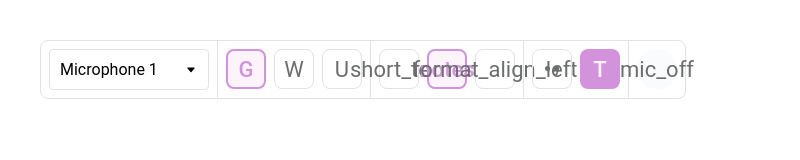
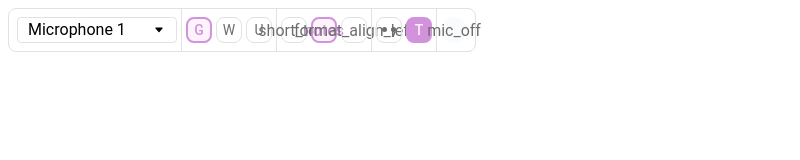
Before and after one commit to dRoskar/vokeeb, an Electron app: page index.html in a window 800 px wide. Drawn offline with Linux system fonts and the light colour scheme.

Commit message:
Adjust window size and refine UI element dimensions for improved layout and usability

```diff
--- a/main.js
+++ b/main.js
@@ -6,8 +6,8 @@ const { startSpeechRecognition } = require('./speechRecognition/googleUSM.js');
 let win = null
 const createWindow = () => {
   win = new BrowserWindow({
-    width: 1200,
-    height: 800,
+    width: 800,
+    height: 600,
     webPreferences: {
      preload: path.join(__dirname, 'preload.js'),
    }
--- a/style.css
+++ b/style.css
@@ -3,11 +3,11 @@
 }
 
 .container {
-  margin: 32px;
+  /* margin: 32px; */
   padding: 8px;
   border: 1px solid #e1e2e2;
   display: inline-flex;
-  gap: 8px;
+  gap: 4px;
   color: #6c6d6e;
   font-family: "Roboto", sans-serif;
   border-radius: 8px;
@@ -22,7 +22,7 @@
 
 select {
   margin: 0 !important;
-  padding: 10px 32px 10px 10px;
+  padding: 0px 32px 0px 10px;
   margin: 10px 0;
   border: 1px solid #e1e2e2;
   border-radius: 4px;
@@ -30,6 +30,7 @@ select {
   font-family: "Roboto", sans-serif;
   cursor: pointer;
   font-size: 16px;
+  line-height: 16px;
 
   max-width: 160px;
   text-overflow: ellipsis;
@@ -57,12 +58,12 @@ input[type="checkbox"] {
   border: 1px solid #e1e2e2;
   padding: 8px;
   border-radius: 8px;
-  height: 40px;
-  width: 40px;
+  height: 26px;
+  width: 26px;
   display: flex;
   justify-content: center;
   align-items: center;
-  font-size: 22px;
+  font-size: 14px;
   cursor: pointer;
 }
 .radio-button:hover {
@@ -81,12 +82,12 @@ input[type="radio"]:checked + .radio-button {
   border: 1px solid #e1e2e2;
   padding: 8px;
   border-radius: 8px;
-  height: 40px;
-  width: 40px;
+  height: 26px;
+  width: 26px;
   display: flex;
   justify-content: center;
   align-items: center;
-  font-size: 22px;
+  font-size: 14px;
   cursor: pointer;
 }
 .toggle-button:hover {
@@ -113,12 +114,12 @@ svg {
 .status-button {
   border-radius: 50%;
   padding: 8px;
-  height: 40px;
-  width: 40px;
+  height: 26px;
+  width: 26px;
   display: flex;
   justify-content: center;
   align-items: center;
-  font-size: 22px;
+  font-size: 14px;
 }
 .status-button:nth-of-type(1) {
   background-color: #93e08c;
@@ -134,3 +135,6 @@ svg {
 input[type="radio"]:not(:checked) + .status-button {
   display: none;
 }
+.material-symbols-rounded {
+  font-size: 16px !important;
+}
```
